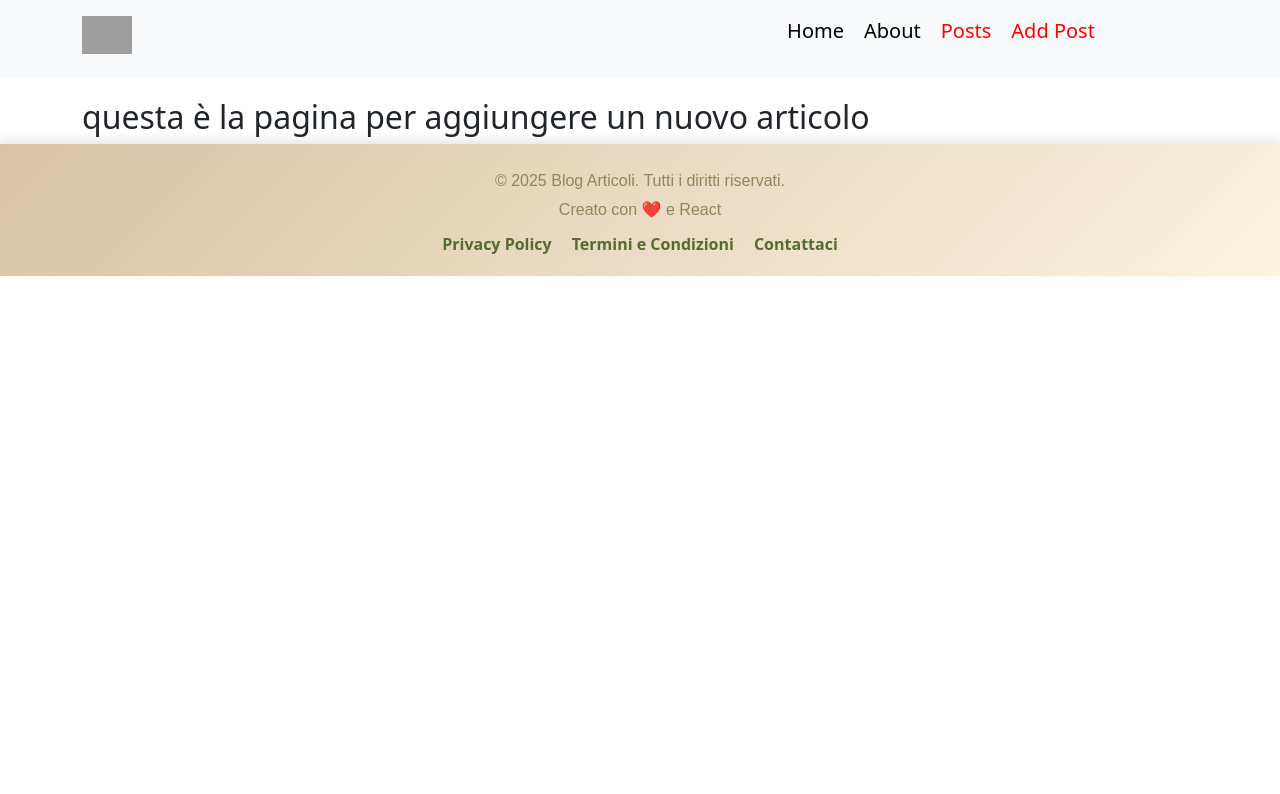
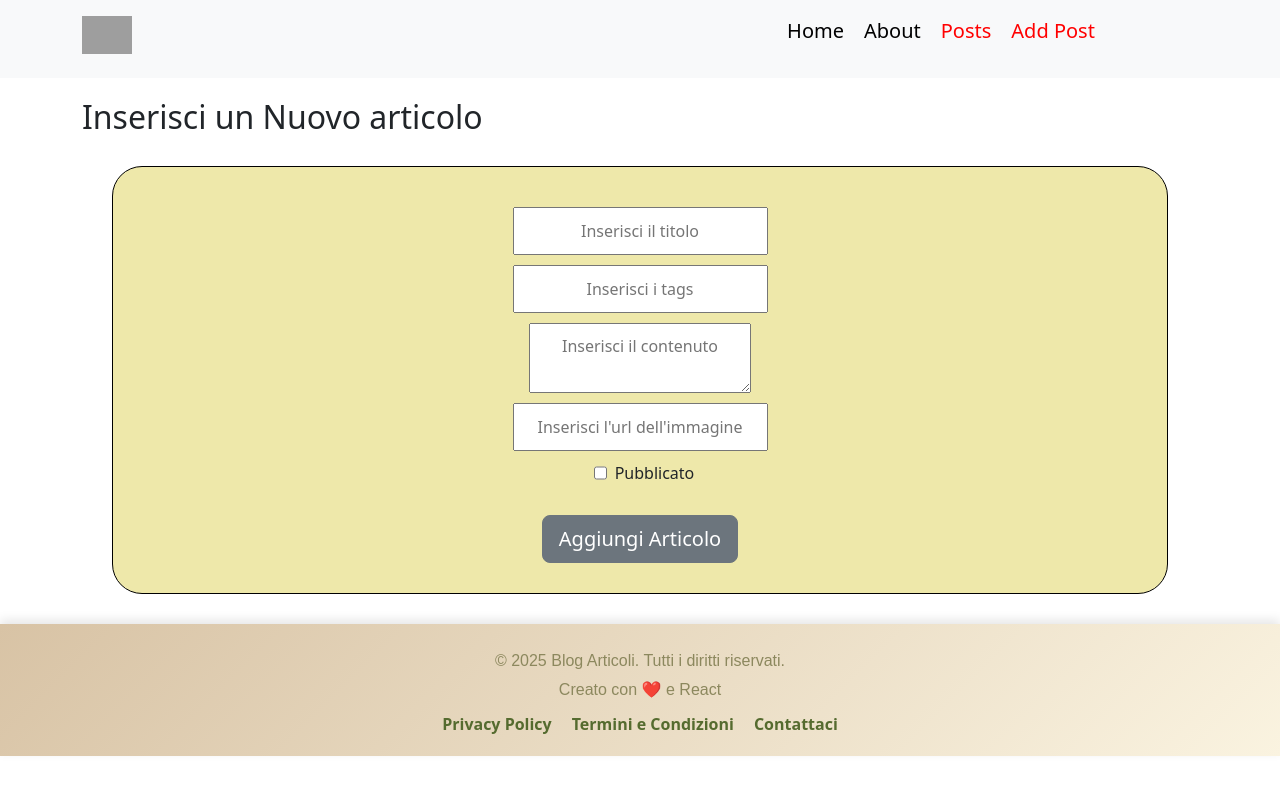
Before and after one commit to Giunta-Giovanni/react-context-api, a React (Vite) app: page /posts/addpost in a window 1280 px wide. Shown: the top 794 px of the page. Built offline with nearby package versions, Linux system fonts and the light colour scheme; no server answers; grey boxes are pictures that could not be loaded.

Commit message:
[feat] add Post Page online

```diff
--- a/src/components/Post-components/AddPost.jsx
+++ b/src/components/Post-components/AddPost.jsx
@@ -1,11 +1,11 @@
 // importiamo la libreria axios per effettuare le chiamate Api
 import axios from "axios";
+// importiamo useState
+import { useState, useContext } from "react";
+import PostContext from "../../contexts/PostContext";
 
-// importiamo useState
-import { useState } from "react";
 // importiamo useNavigate
 import { useNavigate } from "react-router-dom";
-
 
 // endpoint
 const endpoint = 'http://localhost:3000/posts'
@@ -21,10 +21,8 @@ const initialFormData = {
 
 export default function AddPost() {
 
-
     // destrutturiamo useNavigate
     const navigate = useNavigate();
-
     // creiamo una variabile di stato che sarà riempita dell'oggetto sopra indicato
     const [formData, setFormData] = useState(initialFormData);
 
@@ -45,6 +43,7 @@ export default function AddPost() {
         }));
     }
 
+    const { setArticols } = useContext(PostContext)
     // Creiamo una funzione unica per gestire l'invio del form.
     const handleSubmitForm = (e) => {
         e.preventDefault()
@@ -59,9 +58,8 @@ export default function AddPost() {
 
                 navigate("/posts");
 
-                // SOLO SE FORM E OUTPUT SONO NELLA STESSA PAGINA
                 // uso la risposta api per prendere gli articoli e gli aggiungo i nuovi dati del form
-                // setArticols((currentArticols) => [...currentArticols, res.data])
+                setArticols((currentArticols) => [...currentArticols, res.data])
             })
 
             .catch((error) => {
--- a/src/pages/AddPostPage.jsx
+++ b/src/pages/AddPostPage.jsx
@@ -4,9 +4,8 @@ export default function AddPostPage() {
 
     return (
         <div className="container">
-            <h2>questa è la pagina per aggiungere un nuovo articolo</h2>
-            {/* <h2>Inserisci un Nuovo articolo</h2> */}
-            {/* <AddPost /> */}
+            <h2>Inserisci un Nuovo articolo</h2>
+            <AddPost />
         </div>
     )
 
```
